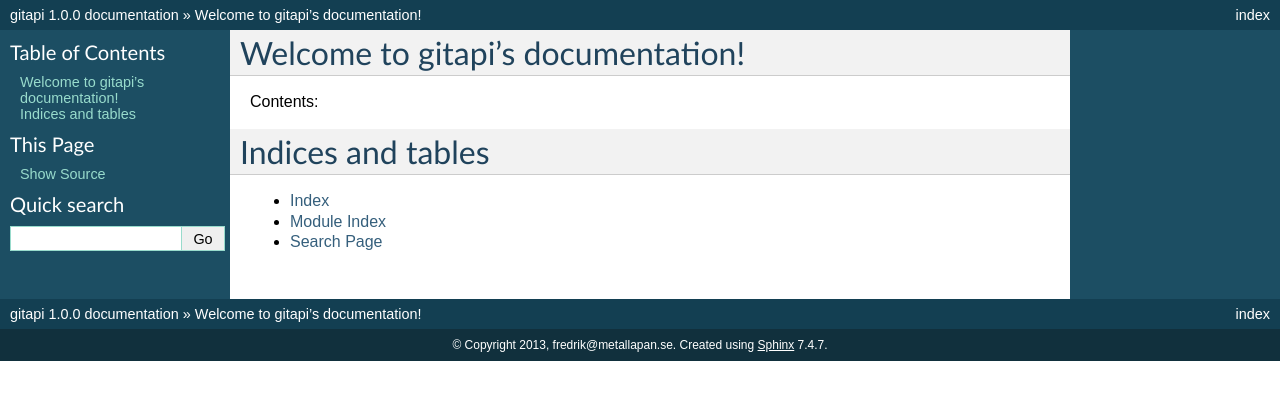
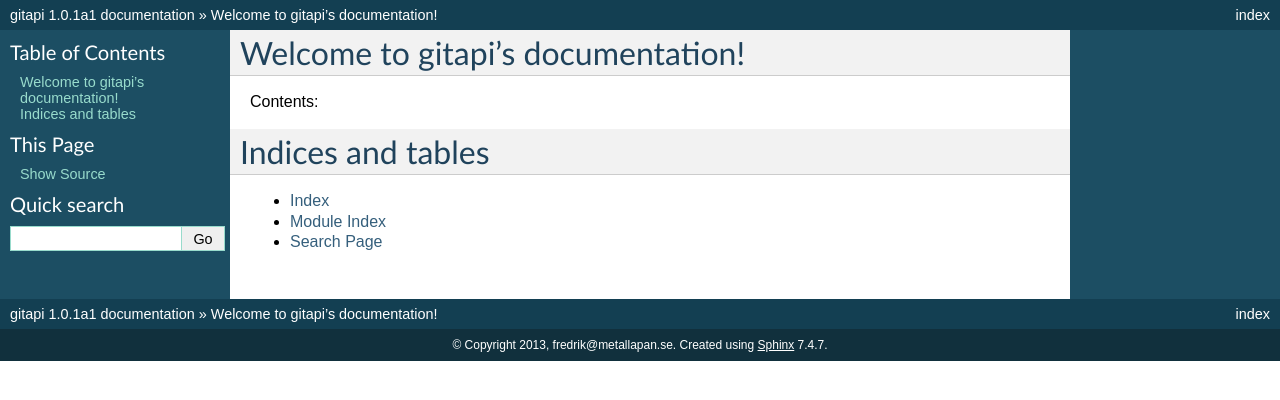
Before and after one commit to altanka/gitapi, a Sphinx documentation site: the page built from docs/index.rst, in a window 1280 px wide. Shown: the top 400 px of the page. Built offline with Sphinx 7.4.7, drawn with Linux system fonts in a browser that asks for light colours; pages that are not in the unit, such as notebooks, are missing from menus.

Commit message:
Step version, doc

```diff
--- a/docs/conf.py
+++ b/docs/conf.py
@@ -48,9 +48,9 @@ copyright = u'2013, fredrik@metallapan.se'
 # built documents.
 #
 # The short X.Y version.
-version = '1.0.0'
+version = '1.0.1'
 # The full version, including alpha/beta/rc tags.
-release = '1.0.0'
+release = '1.0.1a1'
 
 # The language for content autogenerated by Sphinx. Refer to documentation
 # for a list of supported languages.
```
